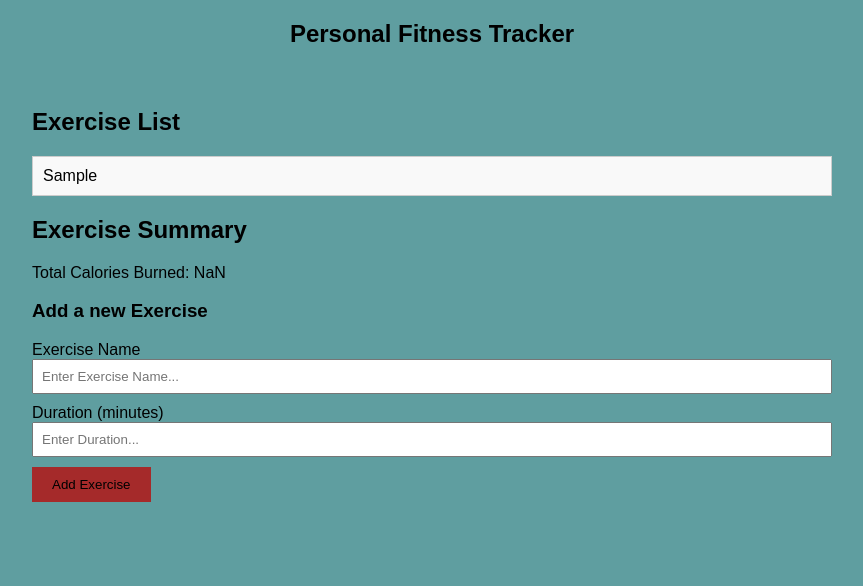
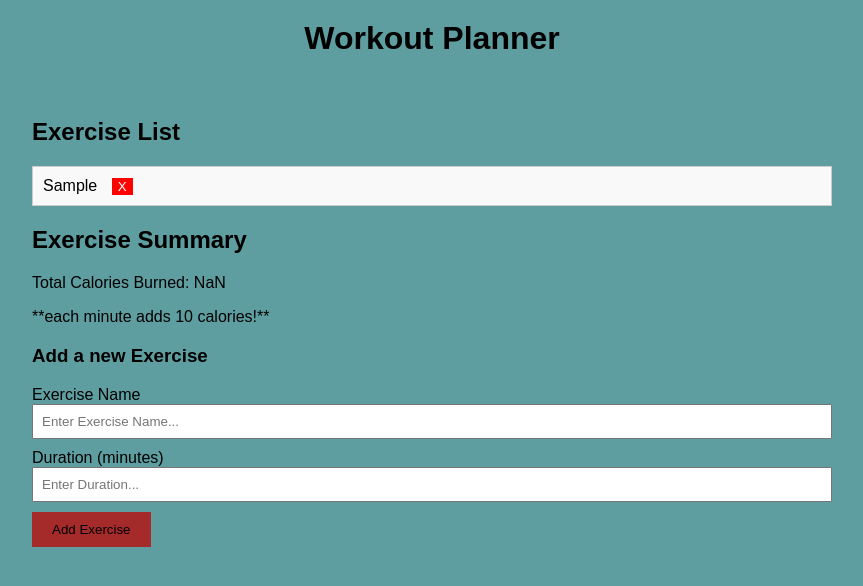
Before and after one commit to kdunn1994/programmingProject4, a Vue app: page / in a window 1280 px wide. Both pictures are taken after typing "Sample", "Sample" into the empty fields and a click on the button "Add Exercise". Shown: the top 586 px of the page, without its empty margins (208-1071 px from the left). Built offline with nearby package versions, Linux system fonts and the light colour scheme.

Commit message:
Added delete exercise X button, updated style sheet

```diff
--- a/src/App.vue
+++ b/src/App.vue
@@ -23,6 +23,11 @@ const handleExerciseSubmitted = (exerciseData) => {
   })
 }
 
+const handleExerciseDeleted = (id) => {
+  exercises.value = exercises.value.filter(exercises => exercises.id !== id)
+  selectedExercise.value = null
+}
+
 const generateID = () => {
   return Math.floor(Math.random() * 10000000)
 }
@@ -38,7 +43,12 @@ const totalCalories = computed(() => {
 <template>
   <Header></Header>
   <div class="container">
-    <ExerciseList :exercises="exercises" @exercise-selected="handleExerciseSelected"></ExerciseList>
+    <ExerciseList
+      :exercises="exercises"
+      @exercise-selected="handleExerciseSelected"
+      @exercise-deleted="handleExerciseDeleted">
+    </ExerciseList>
+
     <ExerciseDetails :selectedExercise="selectedExercise"></ExerciseDetails>
     <ExerciseSummary :totalCalories="totalCalories"></ExerciseSummary>
     <AddExercise @exerciseSubmitted="handleExerciseSubmitted"></AddExercise>
--- a/src/assets/style.css
+++ b/src/assets/style.css
@@ -36,6 +36,19 @@ li:hover {
   background-color: chartreuse;
 }
 
+.delete-btn {
+  margin-left: 10px;
+  background-color: red;
+  color: white;
+  border: none;
+  cursor: pointer;
+}
+
+.delete-btn:hover {
+  background-color: darkred;
+}
+
+
 .form-control {
   margin-bottom: 10px;
 }
--- a/src/components/ExerciseList.vue
+++ b/src/components/ExerciseList.vue
@@ -8,10 +8,14 @@
         }
     })
 
-    const emit = defineEmits(['exercise-selected'])
+    const emit = defineEmits(['exercise-selected', 'exercise-deleted'])
 
     const selectExercise = (exercise) => {
         emit('exercise-selected', exercise)
+    }
+
+    const deleteExercise = (id) => {
+        emit('exercise-deleted', id)
     }
 
 </script>
@@ -21,6 +25,7 @@
     <ul class="list">
         <li v-for="exercise in exercises" :key="exercise.id" @click="selectExercise(exercise)">
             {{ exercise.name }}
+            <button @click.stop="deleteExercise(exercise.id)" class="delete-btn">X</button>
         </li>
     </ul>
 </template>
--- a/src/components/ExerciseSummary.vue
+++ b/src/components/ExerciseSummary.vue
@@ -13,5 +13,6 @@ const props = defineProps({
     <div>
         <h2>Exercise Summary</h2>
         <p>Total Calories Burned: {{ totalCalories }}</p>
+        <p>**each minute adds 10 calories!**</p>
     </div>
 </template>
--- a/src/components/Header.vue
+++ b/src/components/Header.vue
@@ -3,6 +3,6 @@
 
 
 <template>
-    <h2 class="header-title">Personal Fitness Tracker</h2>
+    <h1 class="header-title">Workout Planner</h1>
 
 </template>
```
